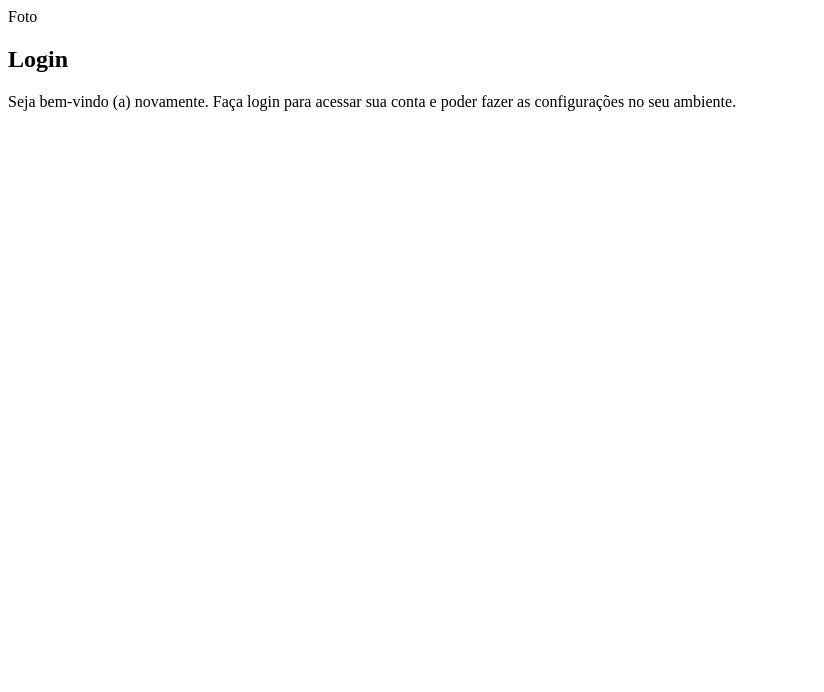
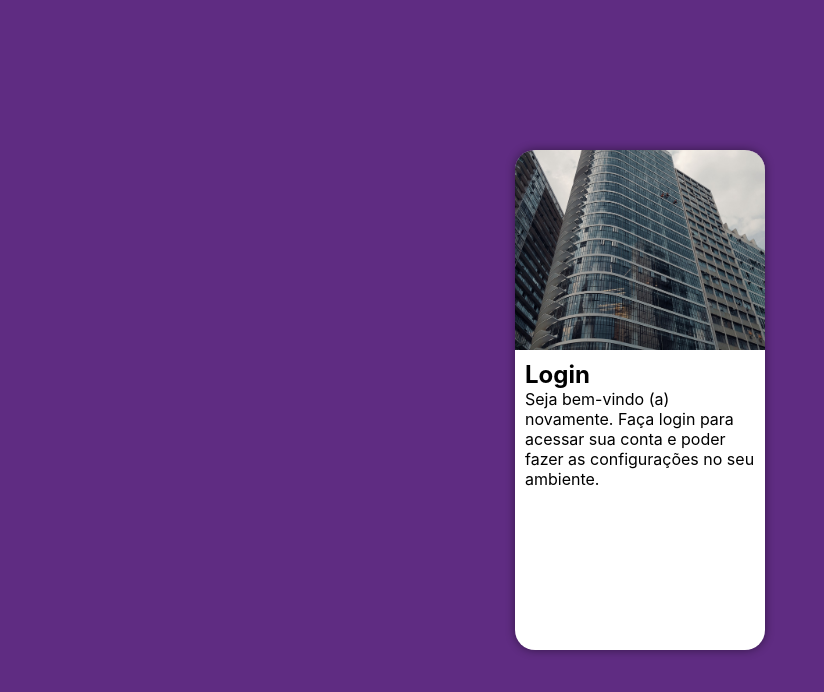
Before and after one commit to caroldoamor/projeto-login, a plain HTML site: page index.html in a window 1280 px wide. Shown: the whole page, without its empty margins (0-824 px from the left). Drawn offline with Linux system fonts and the light colour scheme.

Commit message:
atualizado

```diff
--- a/estilos/style.css
+++ b/estilos/style.css
@@ -5,3 +5,49 @@
  Verde: #49a09d
 Lilás: #5f2c82
 */
+
+* {
+    font-family: -apple-system, BlinkMacSystemFont, 'Segoe UI', Roboto, Oxygen, Ubuntu, Cantarell, 'Open Sans', 'Helvetica Neue', sans-serif;
+    padding: 0px;
+    margin: 0px;
+    box-sizing: border-box;
+}
+
+body, html {
+    background-color: #5f2c82;
+    height: 100vh;
+    width: 100vw;
+}
+
+main {
+    position: relative;
+    height: 100vh;
+    width: 100vw;
+}
+
+section#login {
+    position: absolute;
+    top: 50%;
+    left: 50%;
+    transform: translate(-50%, -50%);
+    overflow: hidden;
+
+    background-color: white;
+    width: 250px;
+    height: 500px;
+    border-radius: 20px;
+    box-shadow: 0px 0px 10px rgb(0, 0, 0, 0.450);
+}
+
+section#login > div#imagem {
+    display: block;
+    background: #5f2c82 url(../imagens/predio.jpg) no-repeat;
+    background-size: cover;
+    background-position: left bottom;
+    height: 200px;
+}
+
+section#login > div#formulario {
+    display: block;
+    padding: 10px;
+}
--- a/index.html
+++ b/index.html
@@ -11,7 +11,7 @@
     <main>
         <section id="login">
           <div id="imagem">
-              Foto
+
           </div>
           <div id="formulario">
               <h1>Login</h1>
```
